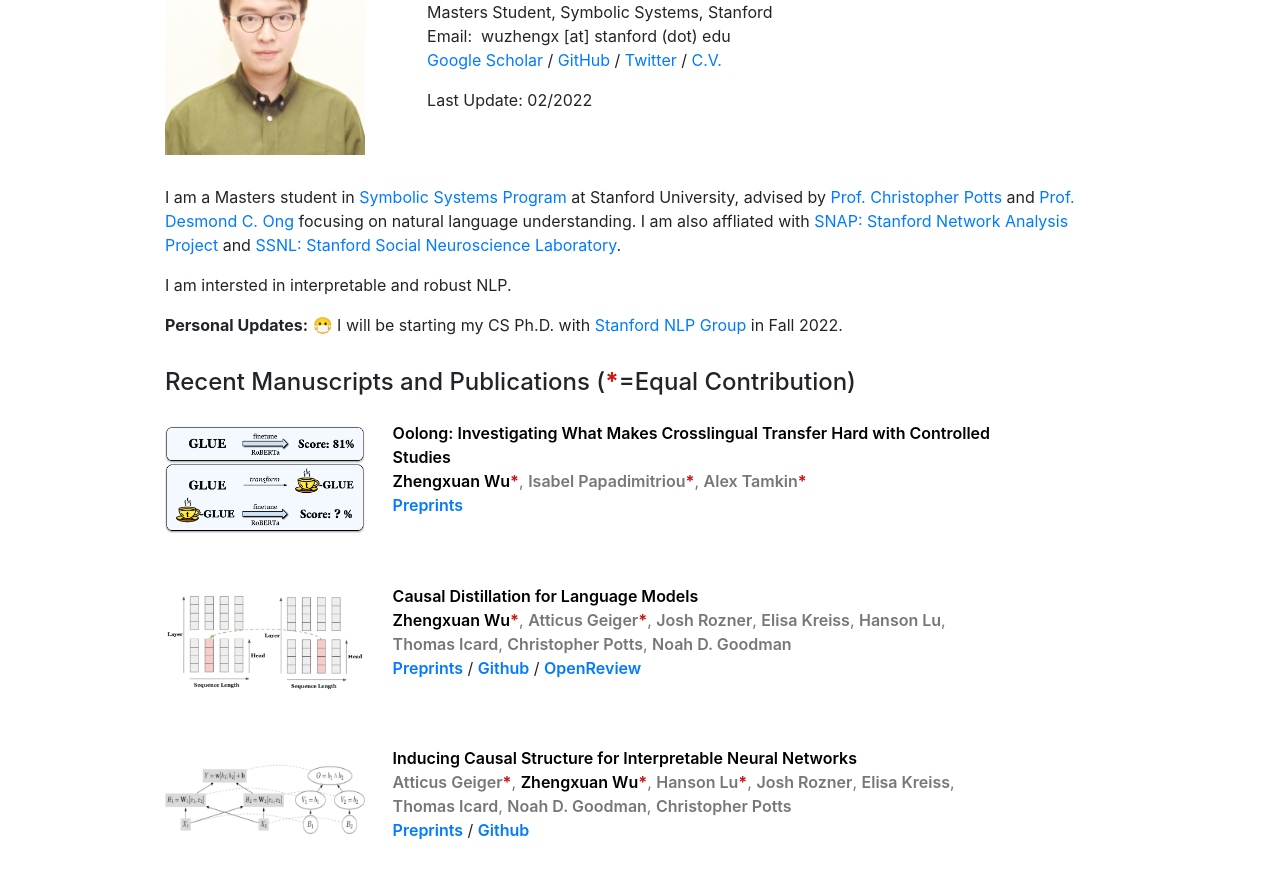
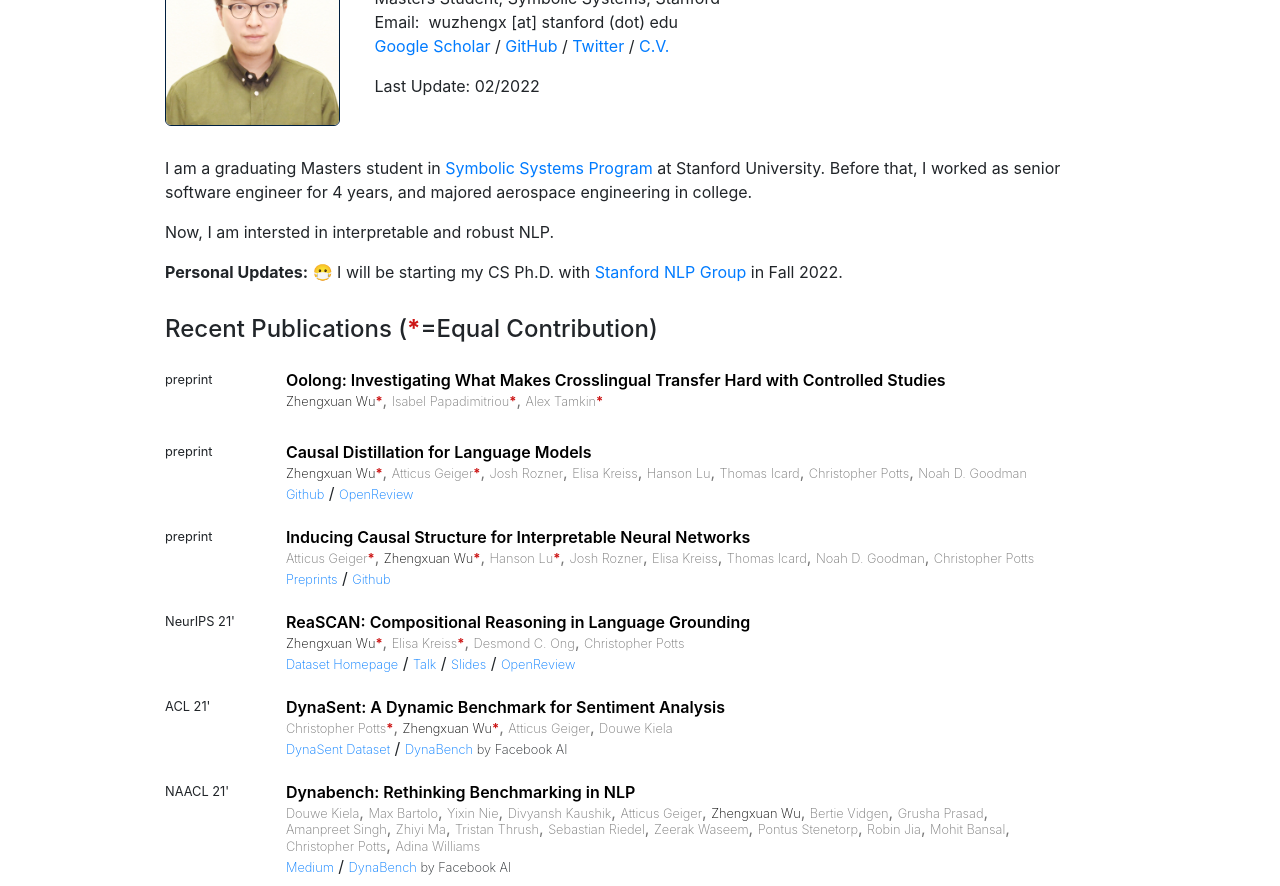
Before and after one commit to frankaging/frankaging.github.io, a website with bundled scripts: page index.html in a window 1280 px wide. Shown: the part 156-1042 px from the top of the page. Built offline with nearby package versions, Linux system fonts and the light colour scheme; a web font is replaced by a local one.

Commit message:
update major

```diff
--- a/css/resume.css
+++ b/css/resume.css
@@ -66,21 +66,38 @@ div.body{margin-top:50px}
 div.content{margin-bottom:10px}
 div.heading{text-align:left;position:relative;z-index:1}
 div.heading div.img{padding:30px 30px 30px 10px;max-width:30%}
-div.heading div.img img{width:200px}
+div.heading div.img img{width:175px}
 div.heading span.tag{padding-right:15px}
 div.heading ul{padding-bottom:0px}
 div.publication{padding-top:0px;padding-bottom:20px}
-div.publication div.img{max-width:300px;padding-right:0px;padding-top:5px}
+div.publication div.img{max-width:300px;padding-right:0px;padding-top:2px}
 div.publication div.text{max-width:650px;text-align:left;vertical-align:top}
-span.author{color:black;font-weight: 600}
-div.authors{font-size:100%;color:#777777}
+span.author{
+    color:black;font-weight: 200; font-size:80%;
+    line-height: 1;
+}
+div.authors{font-size:100%;color:#777777; line-height: 1;}
 span.venue,span.highlight,
 div.publication span.tag{padding-right:0px;font-size:100%}
+span.venue {
+    font-size:80%;
+    font-weight: 200;
+    line-height: 1;
+}
 span.highlight,
 span.highlight a:link,
 span.highlight a:visited{color:#BB2222}
 span.fullvenue{padding-left:8px}
 div.anchor{border-top:50px solid transparent;margin-top:-50px}
+div.img img{
+  border-radius: 6px;
+  border: 1.5px solid #001f3f;
+}
+
+div.img{
+    font-size:0.8em;
+    line-height: 1.6;
+}
 
 @media only screen and (max-width: 980px) {
     div.heading div.topic{display:none}
@@ -97,10 +114,13 @@ div.anchor{border-top:50px solid transparent;margin-top:-50px}
 /*    body{font-size:100%}*/
 }
 @media only screen and (min-width: 880px) {
-    div.heading div.img{padding-right:calc(8% - 30px)}
-    div.heading div.info{padding-right:calc(30% - 250px)}
-    div.publication div.img{width:23%}
-    div.publication div.text{max-width:70%;text-align:left}
+    div.heading div.img{padding-right:calc(8% - 100px)}
+    div.heading div.info{
+        padding-right:calc(30% - 250px);
+        padding-left:30px;
+    }
+    div.publication div.img{width:12%}
+    div.publication div.text{max-width:80%;text-align:left}
 }
 zw.a{color: black}
 
--- a/index.html
+++ b/index.html
@@ -74,9 +74,9 @@
   <div class="outercontainer">
       <header>
           <div class="container header">
-            <div class="ftheader text"><a href=#home>Zhengxuan (Zen) Wu</a></div>
-            <div class="ftsubheader text"><a href=#publications>Publications</a></div>
-            <div class="ftsubheader text"><a href=#home>Home</a></div>
+            <div class="ftheader text"><a href=#home>zen</a></div>
+<!--             <div class="ftsubheader text"><a href=#publications></a></div>
+ -->            <div class="ftsubheader text"><a href="https://nlp.stanford.edu/">@stanfordnlp</a></div>
           </div>
         </header>
     <div class="container body">
@@ -126,14 +126,11 @@
         </div> -->
 
         <div class="text">
-          <p>I am a Masters student in <a href="https://symsys.stanford.edu/">Symbolic Systems Program</a> at Stanford University,
-            advised by <a href="https://web.stanford.edu/~cgpotts/">Prof. Christopher Potts</a>
-            and <a href="https://web.stanford.edu/~dco/">Prof. Desmond C. Ong</a>
-            focusing on natural language understanding. I am also affliated with <a href="http://snap.stanford.edu/">SNAP: Stanford Network Analysis Project</a> and <a href="https://www.ssnl.stanford.edu/">SSNL: Stanford Social Neuroscience Laboratory</a>.
+          <p>I am a graduating Masters student in <a href="https://symsys.stanford.edu/">Symbolic Systems Program</a> at Stanford University. Before that, I worked as senior software engineer for 4 years, and majored aerospace engineering in college.
           </p>
 
           <p>
-            I am intersted in interpretable and robust NLP.
+            Now, I am intersted in interpretable and robust NLP.
           </p>
 
           <p>
@@ -145,13 +142,13 @@
           <div class="content anchor" id="publications" style="margin-top:-0px;border-top:15px solid transparent">
               <div class="text" style="z-index:1;position:relative">
                 <h4 style="margin-bottom:0em">
-                  Recent Manuscripts and Publications (<span class="equalcontribution">*</span>=Equal Contribution)
+                  Recent Publications (<span class="equalcontribution">*</span>=Equal Contribution)
                 </h4>
               </div>
               <br/><br/>
 
               <div class="publication">
-                <div class="img"><img class="img_responsive" src="img/wu2022oolong.png" alt="ms_distill"></div>
+                <div class="img">preprint</div>
                 <div class="text">
                   <div class="title"><a name="ms_distill" href="https://arxiv.org/abs/2202.12312">Oolong: Investigating What Makes Crosslingual Transfer Hard with Controlled Studies</a></div>
                   <div class="authors">
@@ -159,16 +156,13 @@
                       <span class="author"><a href="https://nlp.stanford.edu/~isabelvp/">Isabel Papadimitriou<span class="equalcontribution">*</span></a></span>,
                       <span class="author"><a href="https://www.alextamkin.com/">Alex Tamkin<span class="equalcontribution">*</span></a></span>
                   </div>
-                  <div>
-                    <span class="venue"><a href="https://arxiv.org/abs/2202.12312">Preprints</a></span>
-                  </div>
                 </div>
               </div>
 
               <div class="publication">
-                <div class="img"><img class="img_responsive" src="img/ms_distill.png" alt="ms_distill"></div>
+                <div class="img">preprint</div>
                 <div class="text">
-                  <div class="title"><a name="ms_distill" href="papers/ACL22_CausalDistill.pdf">Causal Distillation for Language Models</a></div>
+                  <div class="title"><a name="ms_distill" href="https://arxiv.org/abs/2112.02505">Causal Distillation for Language Models</a></div>
                   <div class="authors">
                       <span class="author">Zhengxuan Wu<span class="equalcontribution">*</span></a></span>,
                       <span class="author"><a href="https://atticusg.github.io/">Atticus Geiger<span class="equalcontribution">*</span></a></span>,
@@ -180,7 +174,6 @@
                       <span class="author"><a href="https://cocolab.stanford.edu/ndg">Noah D. Goodman</a></span>
                   </div>
                   <div>
-                    <span class="venue"><a href="https://arxiv.org/abs/2112.02505">Preprints</a></span> /
                     <span class="venue"><a href="https://github.com/frankaging/Causal-Distill">Github</a></span> /
                     <span class="venue"><a href="https://openreview.net/forum?id=LdHAEuAKQQ">OpenReview</a></span>
                   </div>
@@ -188,7 +181,7 @@
               </div>
 
               <div class="publication">
-                <div class="img"><img class="img_responsive" src="img/ms_iit.png" alt="ms_iit"></div>
+                <div class="img">preprint</div>
                 <div class="text">
                   <div class="title"><a name="ms_iit" href="papers/ICML22_IIT.pdf">Inducing Causal Structure for Interpretable Neural Networks</a></div>
                   <div class="authors">
@@ -228,9 +221,9 @@
               </div> -->
 
               <div class="publication">
-                <div class="img"><img class="img_responsive" src="img/nips2021.png" alt="nips2021"></div>
+                <div class="img">NeurIPS 21'</div>
                 <div class="text">
-                  <div class="title"><a name="nips2021" href="papers/nips21_ReaSCAN.pdf">ReaSCAN: Compositional Reasoning in Language Grounding</a></div>
+                  <div class="title"><a name="nips2021" href="https://arxiv.org/abs/2109.08994">ReaSCAN: Compositional Reasoning in Language Grounding</a></div>
                   <div class="authors">
 
                       <span class="author">Zhengxuan Wu<span class="equalcontribution">*</span></span>,
@@ -239,7 +232,6 @@
                       <span class="author"><a href="https://web.stanford.edu/~cgpotts/">Christopher Potts</a></span>
                   </div>
                   <div>
-                    <span class="venue"><a href="https://arxiv.org/abs/2109.08994">NeurIPS 2021 (Datasets and Benchmarks Track)</a></span> /
                     <span class="venue"><a href="https://reascan.github.io/">Dataset Homepage</a></span> /
                     <span class="venue"><a href="https://recorder-v3.slideslive.com/?share=53262&s=2d9a917a-661b-4ee2-90e7-d747d64f32fb">Talk</a></span> /
                     <span class="venue"><a href="img/ReaSCAN_slides.pdf">Slides</a></span> /
@@ -265,7 +257,7 @@
               </div> -->
 
               <div class="publication">
-                <div class="img"><img class="img_responsive" src="img/acl2021b.png" alt="acl2021b"></div>
+                <div class="img">ACL 21'</div>
                 <div class="text">
                   <div class="title"><a name="acl2021b" href="https://arxiv.org/abs/2012.15349">DynaSent: A Dynamic Benchmark for Sentiment Analysis</a></div>
                   <div class="authors">
@@ -275,7 +267,6 @@
                       <span class="author"><a href="https://douwekiela.github.io/">Douwe Kiela</a></span>
                   </div>
                   <div>
-                    <span class="venue"><a href="https://arxiv.org/abs/2012.15349">ACL 2021</a></span> /
                     <span class="venue"><a href="https://github.com/cgpotts/dynasent">DynaSent Dataset</a></span> /
                     <span class="venue"><a href="https://dynabench.org/">DynaBench</a> by Facebook AI</span>
                   </div>
@@ -283,9 +274,9 @@
               </div>
 
               <div class="publication">
-                <div class="img"><img class="img_responsive" src="img/naacl2021.png" alt="naacl2021"></div>
+                <div class="img">NAACL 21'</div>
                 <div class="text">
-                  <div class="title"><a name="naacl2021" href="">Dynabench: Rethinking Benchmarking in NLP</a></div>
+                  <div class="title"><a name="naacl2021" href="https://arxiv.org/abs/2104.14337">Dynabench: Rethinking Benchmarking in NLP</a></div>
                   <div class="authors">
                       <span class="author"><a href="https://douwekiela.github.io/">Douwe Kiela</a></span>,
                       <span class="author"><a href="https://www.maxbartolo.com/">Max Bartolo</a></span>,
@@ -307,15 +298,14 @@
                       <span class="author"><a href="https://wp.nyu.edu/adinawilliams/">Adina Williams</a></span>
                   </div>
                   <div>
-                    <span class="venue"><a href="https://arxiv.org/abs/2104.14337">NAACL 2021</a></span> /
                     <span class="venue"><a href="https://medium.com/syncedreview/facebooks-dynabench-radically-rethinks-ai-benchmarking-be4bdafcf036">Medium</a></span> /
                     <span class="venue"><a href="https://dynabench.org/">DynaBench</a> by Facebook AI</span>
                   </div>
                 </div>
               </div>
 
-<!--               <div class="publication">
-                <div class="img"><img class="img_responsive" src="img/example-table.png" alt="aaai21"></div>
+              <div class="publication">
+                <div class="img">AAAI 21'</div>
                 <div class="text">
                   <div class="title"><a name="aaai21" href="papers/AspectBSA2021AAAI.pdf">Context-Guided BERT for Targeted Aspect-Based Sentiment Analysis</a></div>
                   <div class="authors">
@@ -331,7 +321,7 @@
               </div>
 
                <div class="publication">
-                <div class="img"><img class="img_responsive" src="img/main_table.png" alt="SCiL21"></div>
+                <div class="img">SCiL 21'</div>
                 <div class="text">
                   <div class="title"><a name="SCiL21" href="https://arxiv.org/abs/2010.04372">Pragmatically Informative Color Generation by Grounding Contextual Modifiers</a></div>
                   <div class="authors">
@@ -347,7 +337,7 @@
               </div>
 
               <div class="publication">
-                <div class="img"><img class="img_responsive" src="img/tf_attn_tracing.png" alt="emnlp20"></div>
+                <div class="img">EMNLP 20' @BlackBoxNLP</div>
                 <div class="text">
                   <div class="title"><a name="emnlp20" href="https://arxiv.org/abs/2010.04922">Structured Self-Attention Weights Encode Semantics in Sentiment Analysis</a></div>
                   <div class="authors">
@@ -363,7 +353,7 @@
                 </div>
               </div>
 
-              <div class="publication">
+<!--               <div class="publication">
                 <div class="img"><img class="img_responsive" src="img/tac2019.png" alt="tac2019"></div>
                 <div class="text">
                   <div class="title"><a name="tac2019" href="https://arxiv.org/abs/1912.05008">Modeling Emotion In Complex Stories: the Stanford Emotional Narratives Dataset</a></div>
@@ -382,9 +372,9 @@
                     <span class="venue"><a href="https://github.com/StanfordSocialNeuroscienceLab/SEND">SENDv1 Dataset</a></span>
                   </div>
                 </div>
-              </div>
+              </div> -->
 
-                <div class="publication">
+<!--                 <div class="publication">
                     <div class="img"><img class="img_responsive" src="img/acii2019.png" alt="acii2019"></div>
                     <div class="text">
                       <div class="title"><a name="acii2019" href="https://arxiv.org/abs/1907.04197">Attending To Emotional Narratives</a></div>
```
